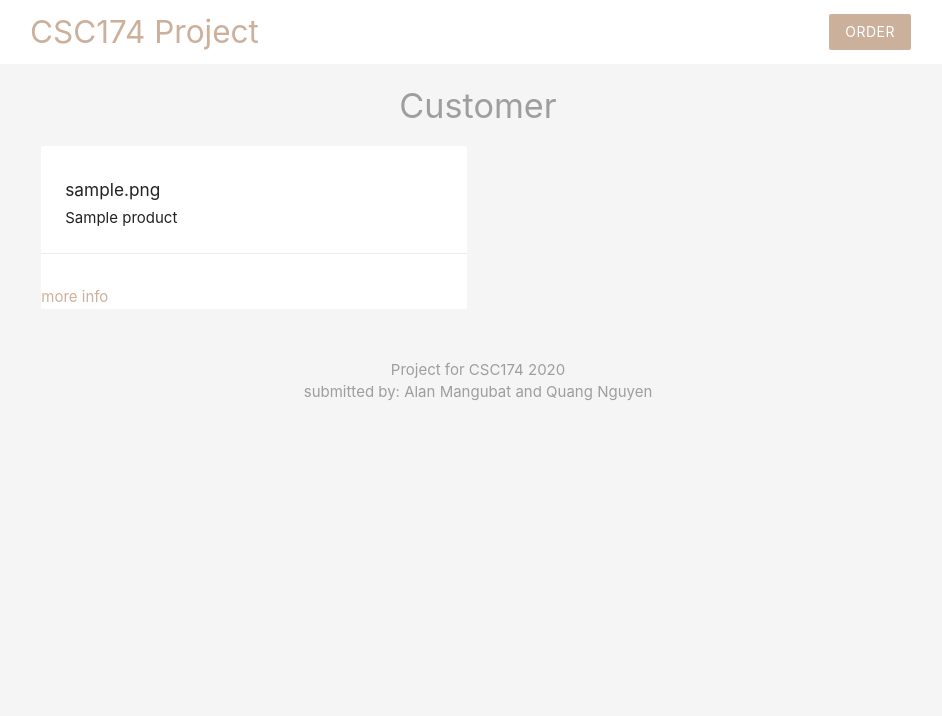
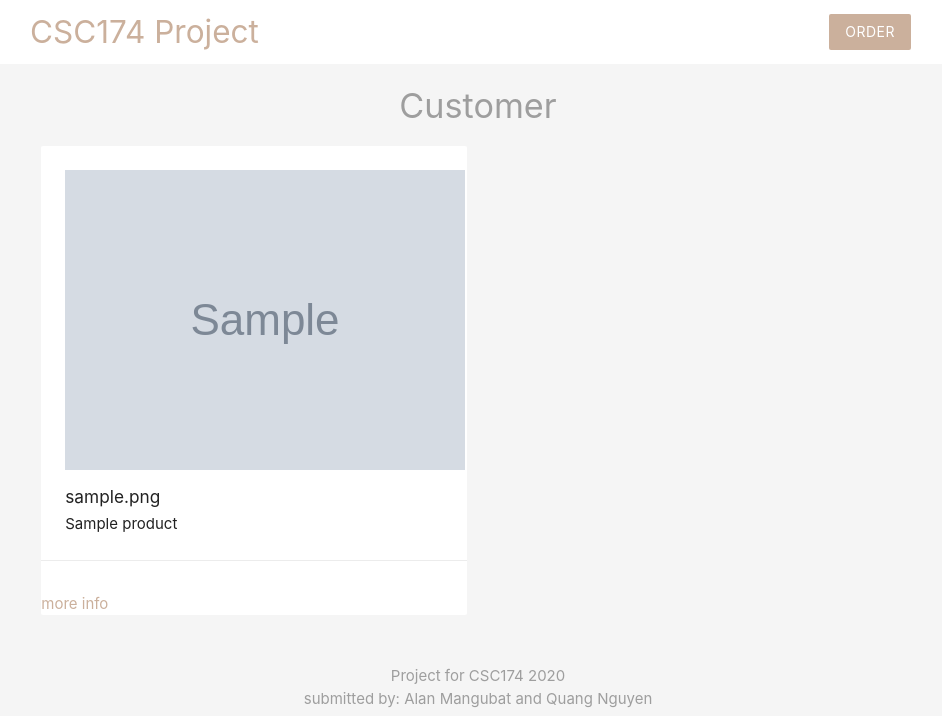
Before and after one commit to CSC174Food/CSC174-Project, a PHP site: page /product.php in a window 1280 px wide. Shown: the top 716 px of the page, without its empty margins (162-1104 px from the left). Run offline with PHP 8.4, Linux system fonts and the light colour scheme; tables that the repository leaves empty hold one stand-in row (values such as "Sample post"); grey boxes marked "Sample" are stand-in pictures; data that the repository does not hold is empty.

Commit message:
added image

```diff
--- a/product.php
+++ b/product.php
@@ -36,6 +36,7 @@
             <div class="col s6 md3">
                 <div class="card z-depth-0">
                  <div class="card-content cneter">
+                 <div class="product-image"><img src="<?php echo $pid['photo']; ?>"></div>
                     <h6 ><?php echo $pid['photo']; ?></h6>
                     <div><?php echo htmlspecialchars($pid['product_name']); ?></div>
                   </div>
```
